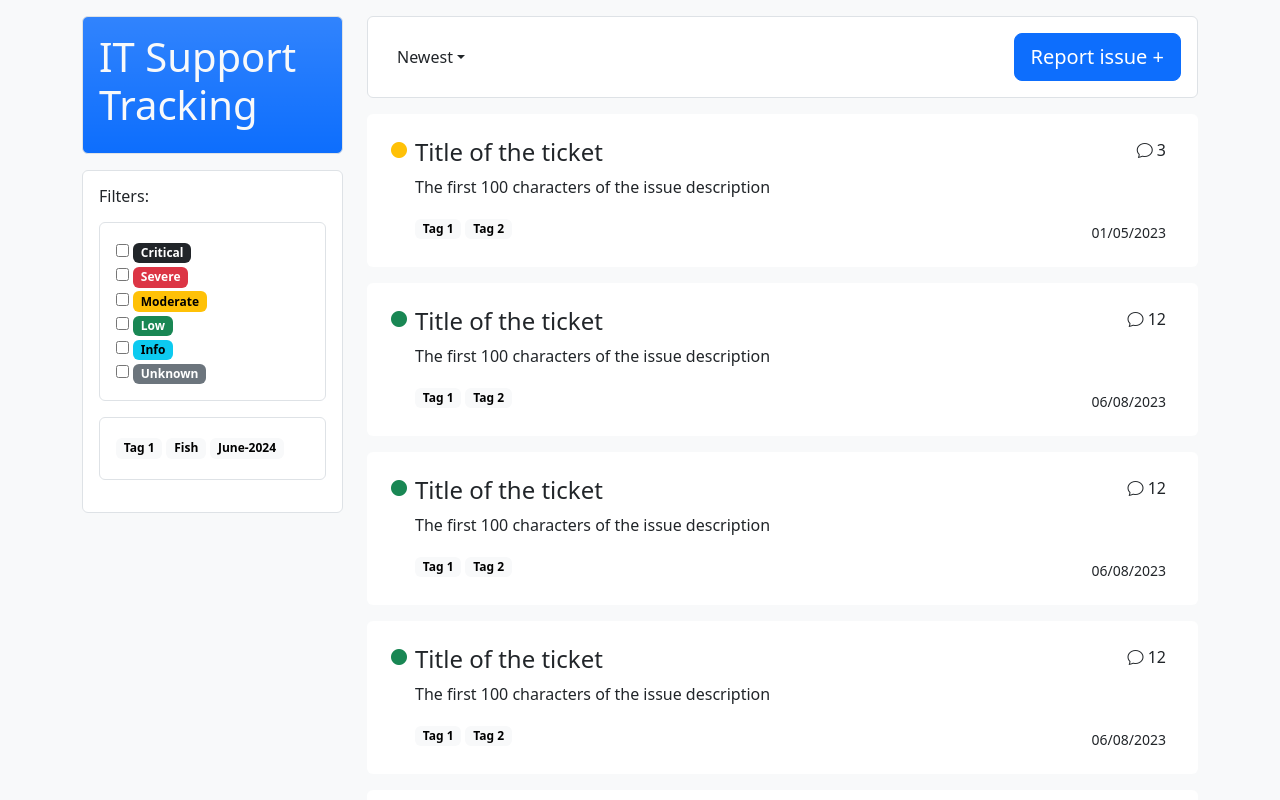
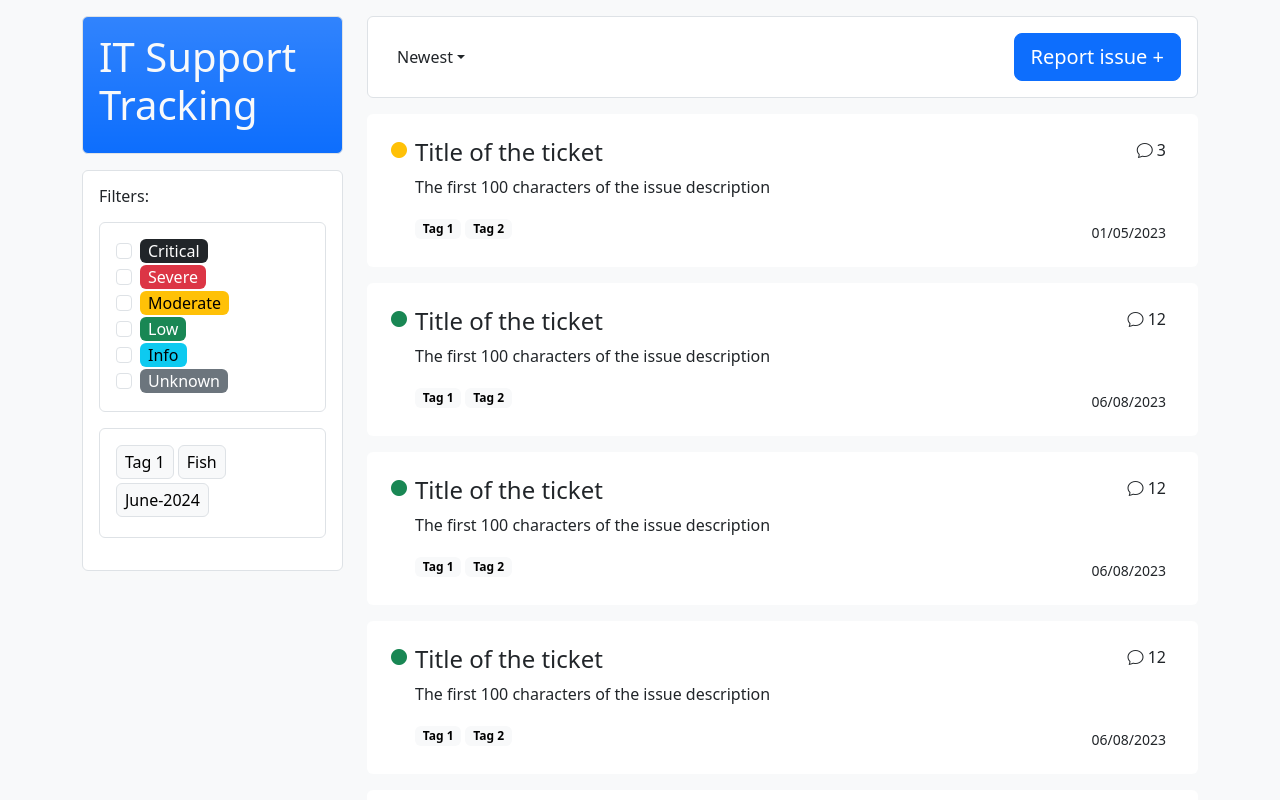
Before and after one commit to iO-Academy/IT-bug-tracking-FE, a React (Vite) app: page / in a window 1280 px wide. Shown: the top 800 px of the page. Built offline with nearby package versions, Linux system fonts and the light colour scheme.

Commit message:
Make sidebar selections more Reactful

```diff
--- a/src/App.jsx
+++ b/src/App.jsx
@@ -8,7 +8,7 @@ import BASE_URL from './settings.js'
 function App() {
     const [issues, setIssues] = useState([])
     const [selectedTag, setSelectedTag] = useState('')
-    const [selectedSeverities, setSelectedSeverities] = useState('')
+    const [selectedSeverities, setSelectedSeverities] = useState([])
     const [sortOrder, setSortOrder] = useState('')
 
     const getIssues = async () => {
@@ -27,8 +27,19 @@ function App() {
         getIssues()
     }, [selectedTag, selectedSeverities, sortOrder]);
 
-    const selectSeverities = (selections) => {
-        setSelectedSeverities(selections)
+    const addSeverity = (selection) => {
+        const updatedSeverities = [
+            ...selectedSeverities,
+            selection
+        ]
+        setSelectedSeverities(updatedSeverities)
+    }
+
+    const removeSeverity = (selection) => {
+        const updatedSeverities = selectedSeverities.filter(
+            (id) => id !== selection
+        )
+        setSelectedSeverities(updatedSeverities)
     }
 
     const selectTag = (selection) => {
@@ -41,7 +52,7 @@ function App() {
                 <div className={"row"}>
                     <SeveritiesContextProvider>
                         <TagsContextProvider>
-                            <Sidebar selectTag={selectTag} selectSeverities={selectSeverities} />
+                            <Sidebar selectTag={selectTag} selectSeverities={{addSeverity, removeSeverity}} />
                             <IssuesList issues={issues} sortOrder={sortOrder} setSortOrder={setSortOrder}/>
                         </TagsContextProvider>
                     </SeveritiesContextProvider>
--- a/src/components/IssueItem/index.jsx
+++ b/src/components/IssueItem/index.jsx
@@ -1,7 +1,4 @@
-import Tags from "../Tags/index.jsx";
-
 function IssueItem({id, title, summary, severity, tags, date_created, comment_count, setSelectedIssue}) {
-
     const severityColorMap = {
         "Critical": "text-dark",
         "Severe": "text-danger",
@@ -21,7 +18,16 @@ function IssueItem({id, title, summary, severity, tags, date_created, comment_co
             <div className="flex-fill">
                 <h4>{title}</h4>
                 <p>{summary}</p>
-                {tags && <Tags tags={tags} />}
+                { tags.map(tag => {
+                        return (
+                            <a
+                                className="badge text-bg-light me-1 mb-1 text-decoration-none tag"
+                                id={tag.name} key={tag.name} href="#"
+                            >
+                                {tag.name}
+                            </a>
+                        )
+                    })}
             </div>
             <div className="d-flex justify-content-between align-items-end flex-column mx-2">
                 <span><i className="bi bi-chat"></i> {comment_count}</span>
--- a/src/components/Severity/index.jsx
+++ /dev/null
@@ -1,15 +0,0 @@
-export default function Severity({severity, classes}) {
-
-    const severityColorMap = {
-        "Critical": "text-bg-dark",
-        "Severe": "text-bg-danger",
-        "Moderate": "text-bg-warning",
-        "Low": "text-bg-success",
-        "Info": "text-bg-info",
-        "Unknown": "text-bg-secondary",
-    }
-
-    return (
-        <span className={classes + " badge " + severityColorMap[severity.name]}>{severity.name}</span>
-    )
-}
--- a/src/components/Sidebar/index.jsx
+++ b/src/components/Sidebar/index.jsx
@@ -1,28 +1,21 @@
-import { useContext, useEffect, useState } from "react";
-import Tags from "../Tags/index.jsx";
-import Severity from "../Severity/index.jsx";
-import { SeveritiesContext } from "../../contexts/SeveritiesContext.jsx";
-import { TagsContext } from "../../contexts/TagsContext.jsx";
+import { useContext } from "react";
+import { SeveritiesContext, severityColorMap } from "../../contexts/SeveritiesContext.jsx";
 import { useTags } from "../../hooks/useTags.js";
 
 function Sidebar({selectTag, selectSeverities}) {
     const severities = useContext(SeveritiesContext)
     const tags = useTags()
 
-    const getSelectedSeverities = () => {
-        const severityCheckboxes = Array.from(document.querySelectorAll('.severity-checkbox'))
-        const selected = severityCheckboxes.reduce((acc, curr) => {
-            return curr.checked ? [...acc, curr.value] : [...acc]
-        }, [])
-        selectSeverities(selected)
+    const handleCheckedSeverity = (e) => {
+        if (e.target.checked) {
+            selectSeverities.addSeverity(e.target.value)
+        } else {
+            selectSeverities.removeSeverity(e.target.value)
+        }
     }
 
-
-
-    const getSelectedTag = (event) => {
-        event.preventDefault()
-        const tag = event.target.id
-        selectTag(tag)
+    const handleSelectedTag = (e) => {
+        selectTag(e.target.id)
     }
 
     return (
@@ -35,16 +28,33 @@ function Sidebar({selectTag, selectSeverities}) {
                 <div className="border rounded bg-white p-3 mb-3">
                     {severities && severities.map(severity => {
                         return (
-                            <label className={"d-block"} key={severity.name}>
-                                <input className="severity-checkbox" id={severity.name.toLowerCase()}
-                                       type="checkbox" value={severity.id} onClick={getSelectedSeverities} />
-                                <Severity classes='ms-1' severity={severity} />
-                            </label>
+                            <div className={`form-check`} key={severity.id}>
+                                <input
+                                    type="checkbox"
+                                    className="form-check-input severity-checkbox"
+                                    id={severity.name.toLowerCase()}
+                                    value={severity.id}
+                                    onClick={handleCheckedSeverity}
+                                />
+                                <label className={`form-check-label px-2 rounded text-bg-${severityColorMap[severity.name]}`} htmlFor={severity.name.toLowerCase()}>
+                                    {severity.name}
+                                </label>
+                            </div>
                         )
                     })}
                 </div>
                 <div className="border rounded bg-white p-3 mb-3">
-                    {tags && <Tags tags={tags.list} selectTag={getSelectedTag} />}
+                    { tags.list.map(tag => {
+                        return (
+                            <span
+                                className="d-inline-block text-bg-light border rounded fs-6 py-1 px-2 me-1 mb-1 tag"
+                                id={tag.name} key={tag.name}
+                                onClick={handleSelectedTag}
+                            >
+                                {tag.name}
+                            </span>
+                        )
+                    })}
                 </div>
             </div>
         </aside>
--- a/src/components/Tags/index.jsx
+++ /dev/null
@@ -1,17 +0,0 @@
-function Tags({tags, selectTag}) {
-
-    return (
-        <>
-            {tags.map(tag => {
-                return (
-                    <a className="badge text-bg-light me-1 mb-1 text-decoration-none tag" id={tag.name} key={tag.name}
-                       href="#" onClick={selectTag}>
-                        {tag.name}
-                    </a>
-                )
-            })}
-        </>
-    )
-}
-
-export default Tags;
--- a/src/contexts/SeveritiesContext.jsx
+++ b/src/contexts/SeveritiesContext.jsx
@@ -4,12 +4,12 @@ import BASE_URL from "../settings.js"
 export const SeveritiesContext = createContext([])
 
 export const severityColorMap = {
-    "Critical": "text-bg-dark",
-    "Severe": "text-bg-danger",
-    "Moderate": "text-bg-warning",
-    "Low": "text-bg-success",
-    "Info": "text-bg-info",
-    "Unknown": "text-bg-secondary",
+    "Critical": "dark",
+    "Severe": "danger",
+    "Moderate": "warning",
+    "Low": "success",
+    "Info": "info",
+    "Unknown": "secondary",
 }
 
 export function SeveritiesContextProvider({children}) {
--- a/src/reducers/toastReducer.js
+++ b/src/reducers/toastReducer.js
@@ -4,15 +4,15 @@ export const toastReducer = (state, action) => {
             return {
                 ...state,
                 toasts: [...state.toasts, action.payload],
-            };
+            }
         case "REMOVE":
             const updatedToasts = state.toasts.filter(
                 (toast) => toast.id !== action.payload
-            );
+            )
             return {
                 ...state,
                 toasts: updatedToasts,
-            };
+            }
         default:
             throw new Error(`Unhandled toast action: ${action.type}`);
     }
```
Also changed, not shown: src/components/CreateIssuePopUp/index.jsx (+33 -22 lines).
